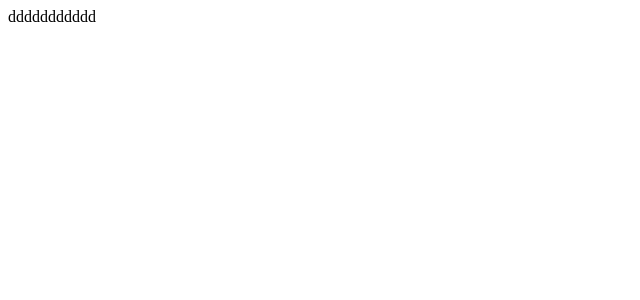
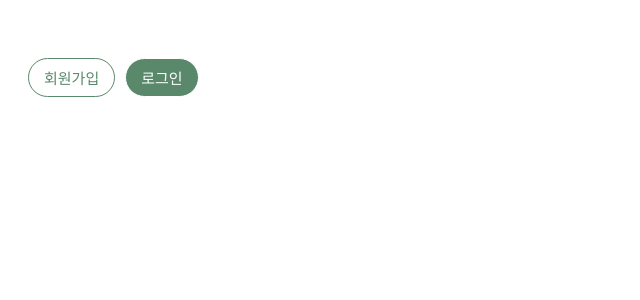
Before and after one commit to thdwlsgus0/diaryProject, a React app in the folder client/: page / in a window 1280 px wide. Shown: the top 300 px of the page, without its empty margins (0-640 px from the left). Built offline with nearby package versions, Linux system fonts and the light colour scheme.

Commit message:
chore: 헤더 컴포넌트 추가(#5)

```diff
--- a/client/src/App.tsx
+++ b/client/src/App.tsx
@@ -1,8 +1,8 @@
 import React from 'react';
-
+import { Header } from './components/organisms/Header/Header';
 const App = () => {
 	return (
-		<div>ddddddddddd</div>
+		<Header/>
 	)
 }
 
--- /dev/null
+++ b/client/src/components/organisms/Header/Header.tsx
@@ -0,0 +1,28 @@
+import React from 'react';
+import styled from 'styled-components';
+import {SignUpButton} from '../../molecules/SignUpButton/SignUpButton';
+import {LoginButton} from '../../molecules/LoginButton/LoginButton';
+
+interface HeaderProps {}
+
+const HeaderContainer = styled.div`
+	display: flex;
+	justify-content: space-between;
+	padding: 50px 20px 10px;
+`;
+
+const HeaderButtonContainer = styled.div`
+`;
+
+const Header: React.FC<HeaderProps> = ({...props}) => {
+	return (
+		<HeaderContainer {...props}>
+			<HeaderButtonContainer {...props}>
+				<SignUpButton></SignUpButton>
+				<LoginButton></LoginButton>
+			</HeaderButtonContainer>
+		</HeaderContainer>
+	)
+}
+
+export {Header, HeaderProps};
```
Also changed, not shown: 1 other file (tests, documents, lock files or other folders).
